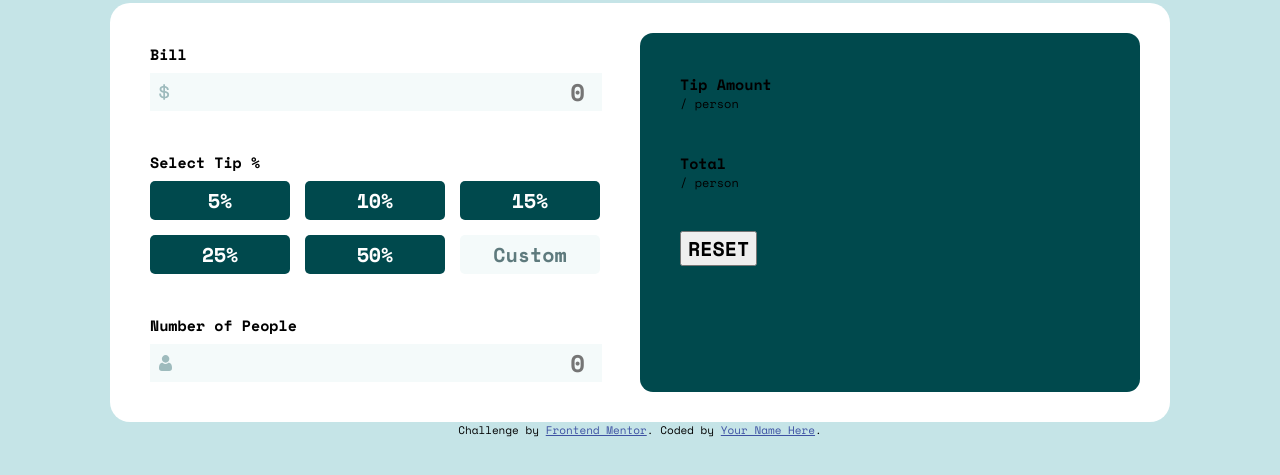
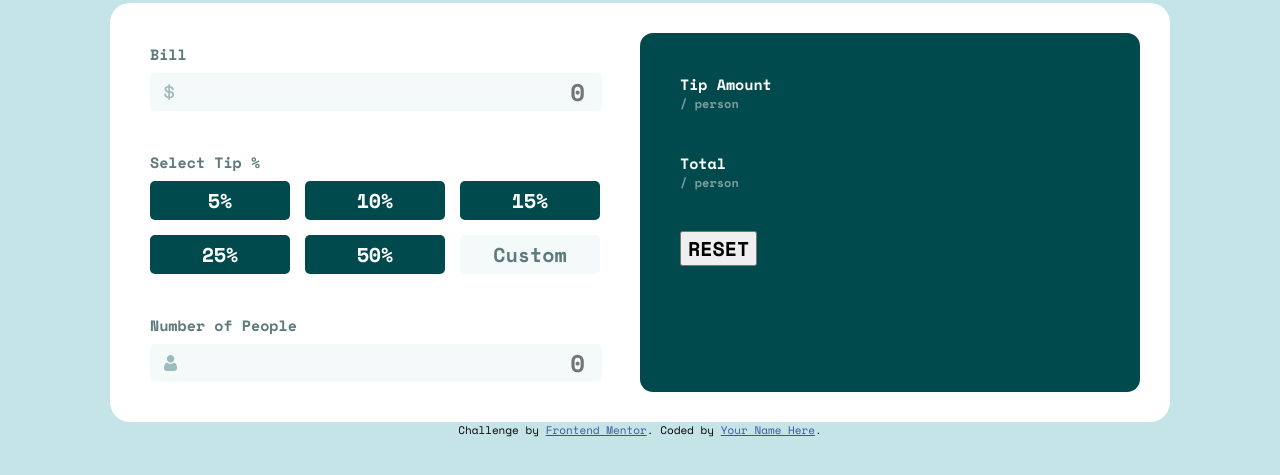
Before and after one commit to alex-robert-fr/tip-calculator-app, a plain HTML site: page index.html in a window 1280 px wide. Shown: the part 65-540 px from the top of the page. Drawn offline with nearby package versions, Linux system fonts and the light colour scheme.

Commit message:
Style text

```diff
--- a/styles.css
+++ b/styles.css
@@ -51,6 +51,7 @@ main{
 }
 #calculation h3{
   margin-bottom: 8px;
+  color: var(--dark-grayish-cyan);
 }
 /*tip*/
 #tip-btns{
@@ -82,7 +83,7 @@ main{
 }
 .input > img{
   position: absolute;
-  left: 2%;
+  left: 3%;
   top: 50%;
   transform: translateY(-50%);
 }
@@ -95,12 +96,20 @@ main{
   background-color: var(--light-grayish-cyan);
   padding-left: 30px;
   text-align: right;
+  border-radius: 5px;
 }
 /*result*/
 #result{
   background-color: var(--very-dark-cyan);
   border-radius: 13px;
   padding: 40px;
+}
+#result h3{
+  color: var(--white);
+}
+#result p {
+  font-weight: 700;
+  color: var(--light-dark-grayish-cyan);
 }
 #result button{
   text-transform: uppercase;
```
